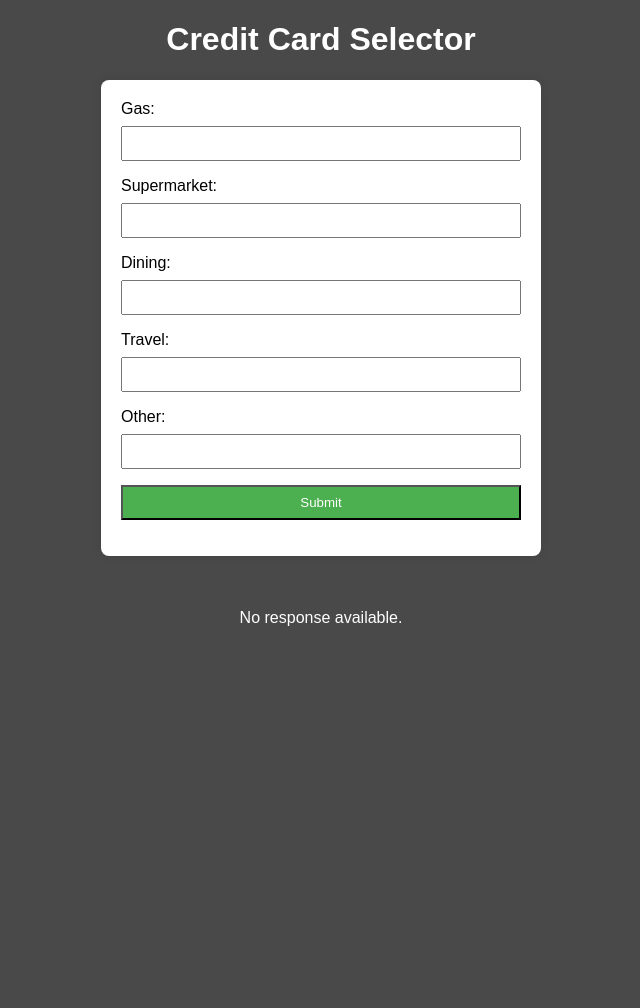
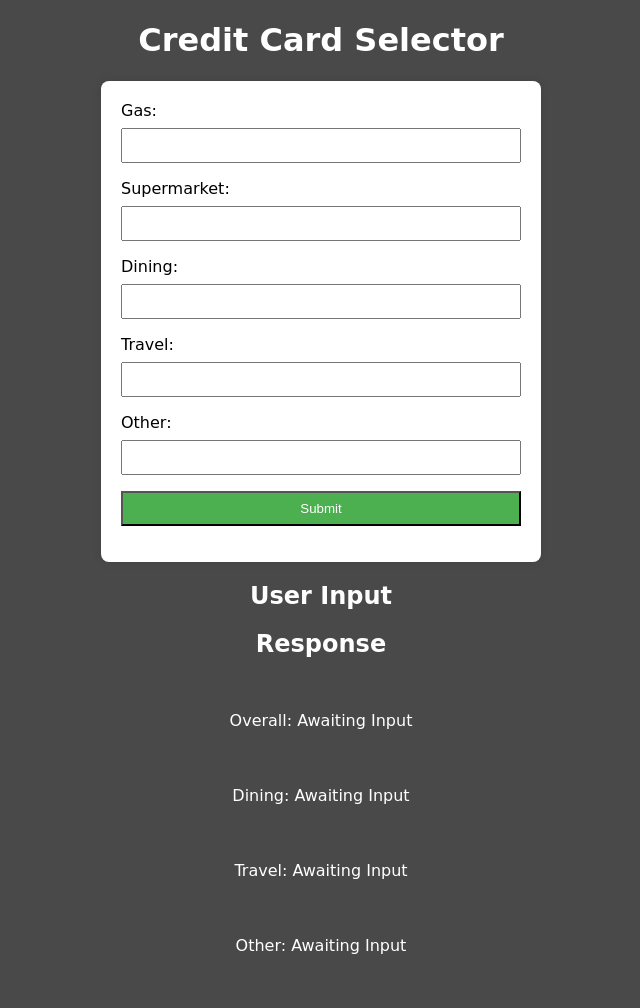
Before and after one commit to Yvangelion/CreditCardRec, a Flask app: page / in a window 1280 px wide. Shown: the whole page, without its empty margins (319-959 px from the left). Before the commit the page ends 626 px from the top, so only its background shows below. Run offline with Flask 3, Linux system fonts and the light colour scheme.

Commit message:
Update to Tables, styling, new outputs

```diff
--- a/app.py
+++ b/app.py
@@ -6,29 +6,30 @@ from src.start import credit_app
 app = Flask(__name__, template_folder="templates")
 
 def process_expenses(expense_data):
-    print("1 WE GOOD")
-    print(expense_data)
     try:
 
-        answer = credit_app(expense_data)
-        print("WE GOOD")
-        print(answer)
-
-        return answer
+        sorted_merged_dict, dining_dict_sorted, travel_dict_sorted, other_dict_sorted = credit_app(expense_data)
+        #answer = dining_dict_sorted
+        return sorted_merged_dict, dining_dict_sorted, travel_dict_sorted, other_dict_sorted
 
     except ValueError:
-        print("FAIL")
         return {"error": "Invalid input format"}
 
 @app.route('/', methods=['GET', 'POST'])
 def home():
     response = None
+    sorted_merged_dict, dining_dict_sorted, travel_dict_sorted, other_dict_sorted  = None, None, None, None
 
     if request.method == 'POST':
-            user_input = request.form.to_dict()
-            dict_ints = {key: int(value) for key, value in user_input.items()}
-            response = process_expenses(dict_ints)
-
+        user_input = request.form.to_dict()
+        dict_ints = {key: int(value) for key, value in user_input.items()}
+        sorted_merged_dict, dining_dict_sorted, travel_dict_sorted, other_dict_sorted  = process_expenses(dict_ints)
+        response = {}
+        response['Best'] = sorted_merged_dict
+        print( response['Best'])
+        response['Dining'] = dining_dict_sorted
+        response['Travel'] = travel_dict_sorted
+        response['Other'] = other_dict_sorted
 
     return render_template('index.html', response=response)
 
--- a/static/styles.css
+++ b/static/styles.css
@@ -1,5 +1,5 @@
 body {
-    font-family: 'Arial', sans-serif;
+    font-family: 'Comic Sans MS', sans-serif;
     background-color: #494949;
     margin: 0;
     padding: 0;
@@ -59,6 +59,6 @@ li {
 
 table {
     margin-top: 50px;
-    color: #fdfdfd;
+    color: #ffffff;
     margin-bottom: 50px;
 }
--- a/templates/index.html
+++ b/templates/index.html
@@ -30,13 +30,17 @@
 
         <input type="submit" value="Submit">
     </form>
-    <center>
-    <table>
+    <h2>User Input</h2>
+
+    <h2>Response</h2>
+
+    <!-- Best case response  -->
+    <table align="Center">
         {% if response is not none %}
         <tr>
-                <th colspan="2">Response:</th>
+            <th colspan="2">Overall Response:</th>
         </tr>
-            {% for key, value in response.items() %}
+        {% for key, value in response['Best'].items() %}
         <tr>
             <td>{{ key }}</td>
             <td>{{ value }}</td>
@@ -44,11 +48,67 @@
         {% endfor %}
         {% elif response is none %}
         <tr>
-                <td colspan="2">No response available.</td>
+            <td colspan="2">Overall: Awaiting Input</td>
         </tr>
         {% endif %}
     </table>
-    </center>
+
+    <!-- dining -->
+    <table align="Center">
+        {% if response is not none %}
+        <tr>
+            <th colspan="2">Dining Response:</th>
+        </tr>
+        {% for key, value in response['Dining'].items() %}
+        <tr>
+            <td>{{ key }}</td>
+            <td>{{ value }}</td>
+        </tr>
+        {% endfor %}
+        {% elif response is none %}
+        <tr>
+            <td colspan="2">Dining: Awaiting Input</td>
+        </tr>
+        {% endif %}
+    </table>
+
+    <!-- travel -->
+    <table align="Center">
+        {% if response is not none %}
+        <tr>
+            <th colspan="2">Travel Response:</th>
+        </tr>
+        {% for key, value in response['Travel'].items() %}
+        <tr>
+            <td>{{ key }}</td>
+            <td>{{ value }}</td>
+        </tr>
+        {% endfor %}
+        {% elif response is none %}
+        <tr>
+            <td colspan="2">Travel: Awaiting Input</td>
+        </tr>
+        {% endif %}
+    </table>
+
+    <!-- Other -->
+    <table align="Center">
+        {% if response is not none %}
+        <tr>
+            <th colspan="2">2% Or More cards Response:</th>
+        </tr>
+        {% for key, value in response['Other'].items() %}
+        <tr>
+            <td>{{ key }}</td>
+            <td>{{ value }}</td>
+        </tr>
+        {% endfor %}
+        {% elif response is none %}
+        <tr>
+            <td colspan="2">Other: Awaiting Input</td>
+        </tr>
+        {% endif %}
+    </table>
 
 
 </body>
```
Also changed, not shown: src/start.py (+13 -5 lines). Lines whose indentation alone changed are shown as unchanged.
